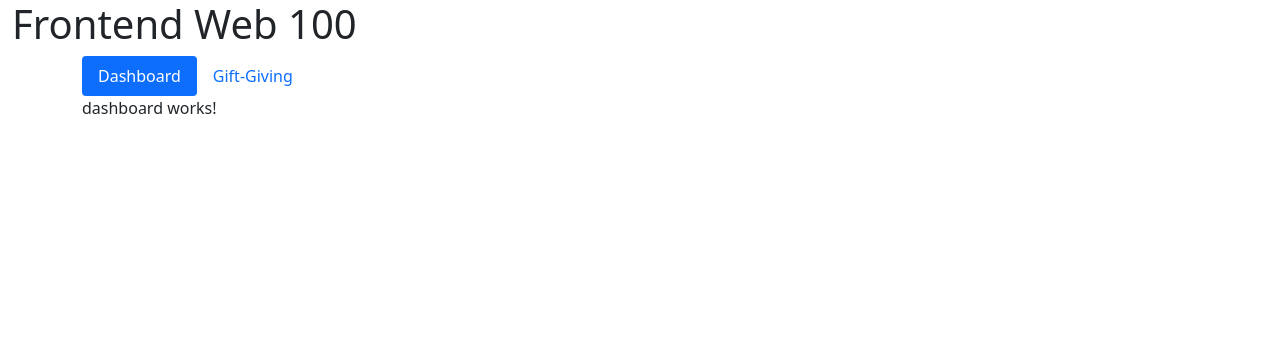
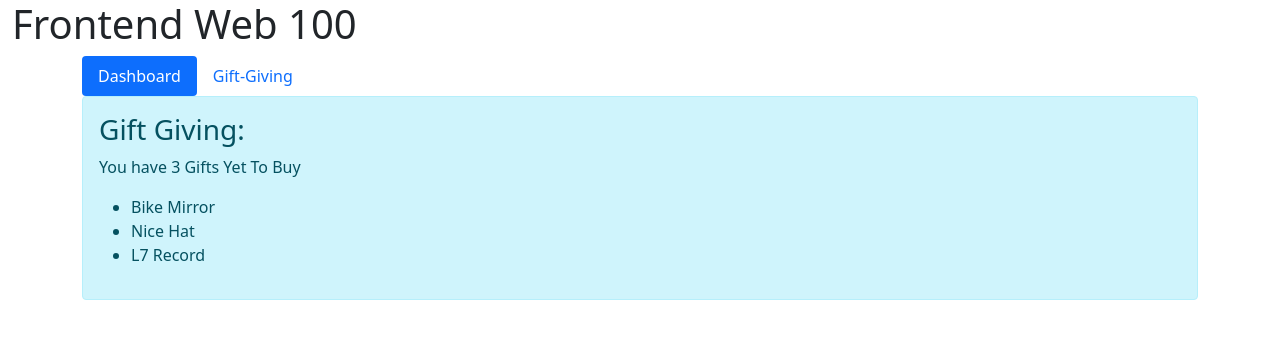
Before and after one commit to byronbrowndev/few100-guru, an Angular app: page /dashboard in a window 1280 px wide. Shown: the top 338 px of the page. Built offline with nearby package versions, Linux system fonts and the light colour scheme.

Commit message:
done done done

```diff
--- a/src/app/components/dashboard/dashboard.component.html
+++ b/src/app/components/dashboard/dashboard.component.html
@@ -1 +1,8 @@
-<p>dashboard works!</p>
+<div class="alert alert-info">
+  <h3>Gift Giving:</h3>
+  <p>You have {{ (summary$ | async)?.numberToPurchase }} Gifts Yet To Buy</p>
+  <ul>
+    <li *ngFor="let desc of (summary$ | async)?.items">{{desc}}</li>
+
+  </ul>
+</div>
--- a/src/app/components/dashboard/dashboard.component.ts
+++ b/src/app/components/dashboard/dashboard.component.ts
@@ -1,4 +1,7 @@
 import { Component, OnInit } from '@angular/core';
+import { map, Observable } from 'rxjs';
+import { DashboardGiftSummaryModel } from 'src/app/models';
+import { GiftDataService } from 'src/services/gift-data.service';
 
 @Component({
   selector: 'app-dashboard',
@@ -7,9 +10,21 @@ import { Component, OnInit } from '@angular/core';
 })
 export class DashboardComponent implements OnInit {
 
-  constructor() { }
+  summary$!: Observable<DashboardGiftSummaryModel>;
 
-  ngOnInit(): void {
+  constructor(private service: GiftDataService) { }
+
+
+  ngOnInit() {
+    this.summary$ = this.service.getData()
+      .pipe(
+        map(data => {
+          return {
+            numberToPurchase: data.length,
+            items: data.map(item => item.description)
+          } as DashboardGiftSummaryModel
+        })
+      )
   }
 
 }
--- a/src/app/models/index.ts
+++ b/src/app/models/index.ts
@@ -11,3 +11,9 @@ export interface GiftListItemCreate {
   for: string;
   due: string;
 }
+
+
+export interface DashboardGiftSummaryModel {
+  numberToPurchase: number;
+  items: string[];
+}
```
